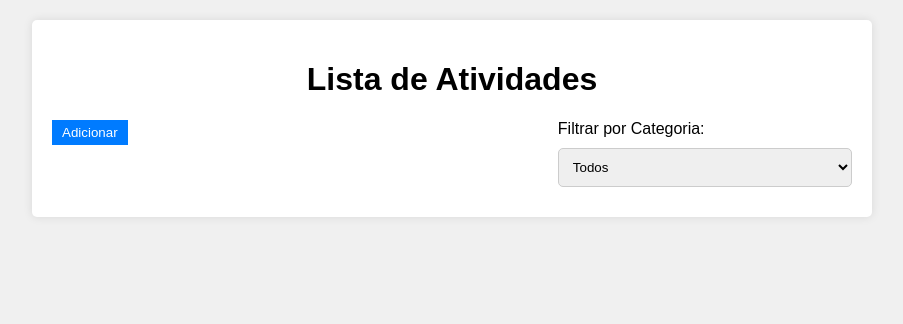
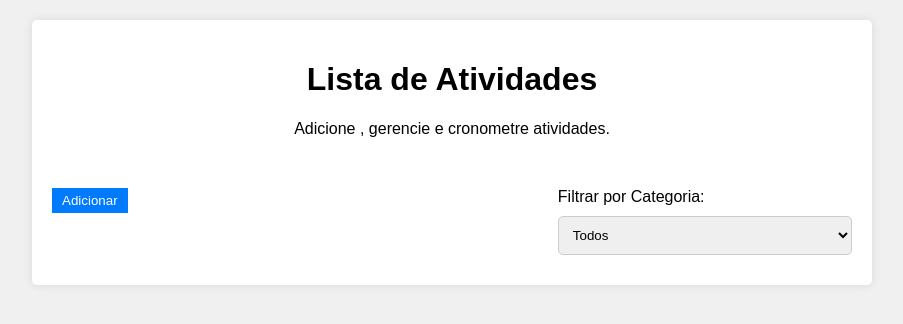
Before and after one commit to morettonijose/-timerActivities-frontEnd, a website with bundled scripts: page public/index.html in a window 1280 px wide. Shown: the whole page, without its empty margins (188-1091 px from the left). Built offline with nearby package versions, Linux system fonts and the light colour scheme; files whose address does not match are found by name.

Commit message:
adicionando melhorias na interface

```diff
--- a/public/index.html
+++ b/public/index.html
@@ -10,7 +10,11 @@
 
 
         <div class="container">
-            <h1>Lista de Atividades</h1>
+
+            <div class="containterIntro">
+                <h1>Lista de Atividades</h1>
+                <p>Adicione , gerencie e cronometre atividades.</p>
+             </div>
 
             <div class="filter-container">
                 <label for="category-filter">Filtrar por Categoria:</label>
--- a/public/statics/styles.css
+++ b/public/statics/styles.css
@@ -13,6 +13,7 @@ body {
     border-radius: 5px;
     box-shadow: 0 0 10px rgba(0, 0, 0, 0.1);
 }
+
 
 h1 {
     text-align: center;
@@ -47,6 +48,13 @@ li {
 li:hover {
     background-color: #e9ecef;
 }
+
+
+
+.containterIntro p{ text-align:center; margin-bottom:50px  }
+
+
+
 
 .btn-container {
     position: absolute;
@@ -136,6 +144,7 @@ li:hover {
 .prioridade-baixa {
     border-left: 5px solid #007bff;
 }
+
 
 
 
```
